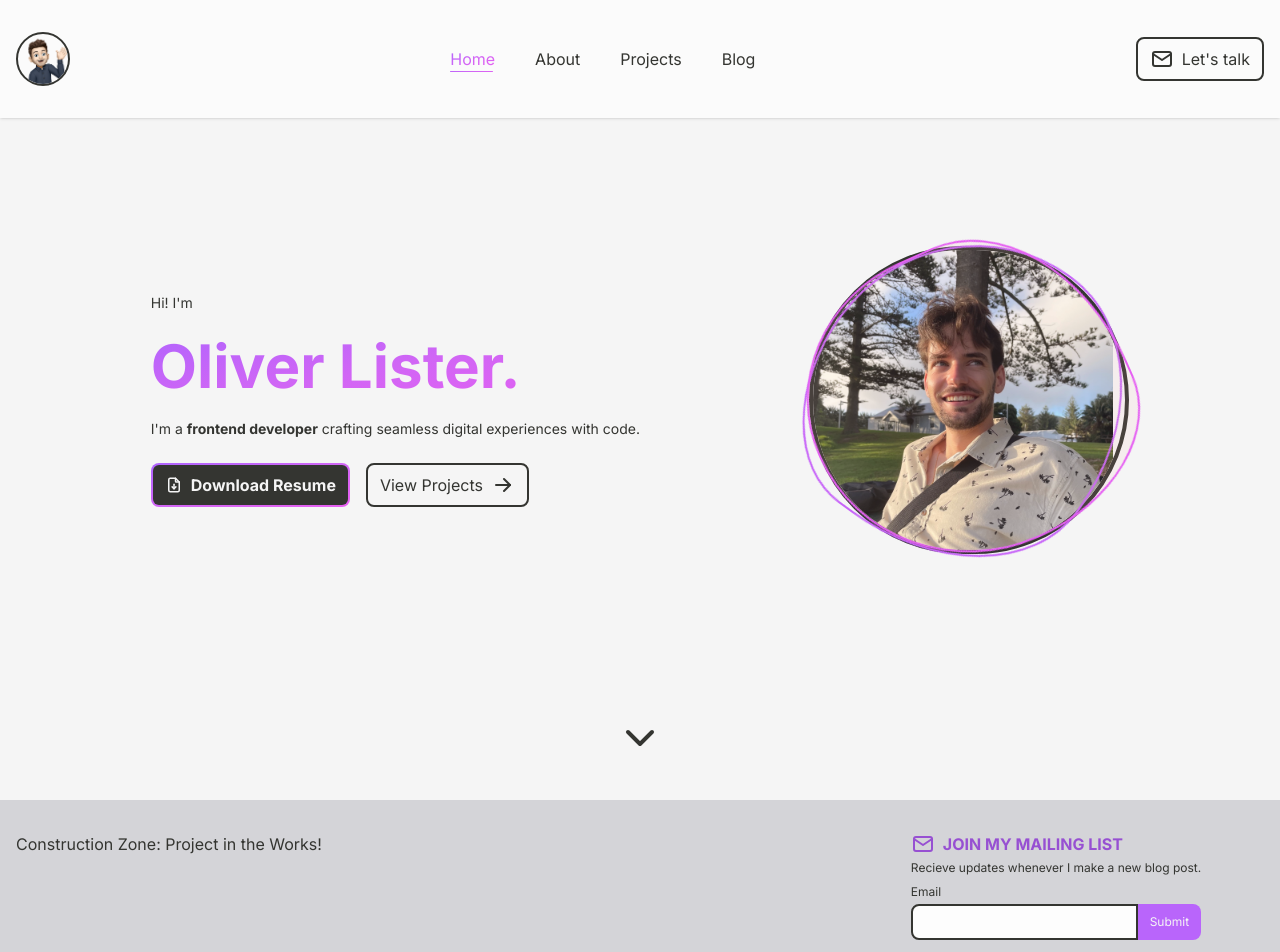
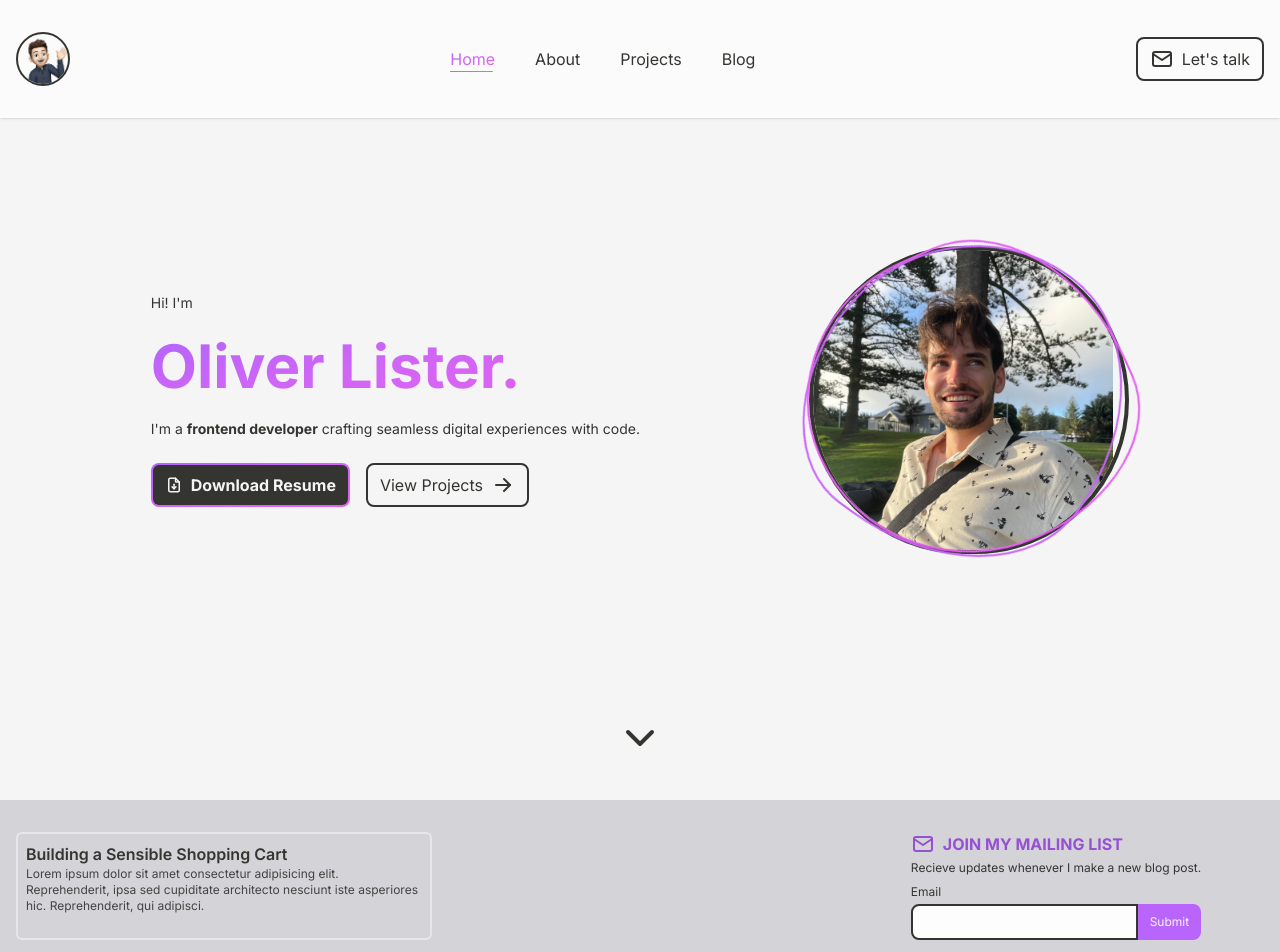
Before and after one commit to oliver-lister/oliverlister_dev, a Next.js app: page / in a window 1280 px wide. Shown: the top 952 px of the page. Built offline with nearby package versions, Linux system fonts and the light colour scheme.

Commit message:
started blog card

```diff
--- a/app/_components/Home/BlogTeaser.tsx
+++ b/app/_components/Home/BlogTeaser.tsx
@@ -1,3 +1,4 @@
+import BlogHorizontalCard from "@/components/BlogHorizontalCard";
 import MailingList from "./MailingList/MailingList";
 
 function BlogTeaser() {
@@ -7,8 +8,8 @@ function BlogTeaser() {
       className="bg-zinc-300 dark:bg-zinc-700 text-primary dark:text-secondary"
     >
       <div className="wrapper grid md:grid-cols-3">
-        <div className="md:col-span-2">
-          Construction Zone: Project in the Works!
+        <div className="md:col-span-2 grid grid-cols-2">
+          <BlogHorizontalCard />
         </div>
         <MailingList />
       </div>
--- a/app/globals.css
+++ b/app/globals.css
@@ -53,14 +53,14 @@
   width: 100%;
 }
 
-.hero-img {
-  width: clamp(12.5rem, 30vw, 20rem);
-}
-
 @media (min-width: 640px) {
   .hero {
     min-height: calc(100dvh - var(--layout-padding-y) * 2);
   }
+}
+
+.hero-img {
+  width: clamp(12.5rem, 30vw, 20rem);
 }
 
 /* NavBar */
@@ -120,8 +120,9 @@
 
 /* Hero Image Border Wobble */
 
+@media (prefers-reduced-motion: no-preference) {
   .border-wobble::before {
-  border: 2px solid #fff;
+    border: 2px solid;
     border-radius: 58% 42% 48% 53% / 47% 60% 36% 53%;
     width: 100%;
     height: 100%;
@@ -133,11 +134,10 @@
   }
 
   .border-wobble::after {
-  border: 2px solid #fff;
+    border: 2px solid;
     border-radius: 48% 42% 48% 53% / 47% 60% 36% 53%;
     width: 100%;
     height: 100%;
-  background: rgba(244, 166, 166, 0.1);
     content: "";
     position: absolute;
     left: 0;
@@ -158,3 +158,4 @@
       border-color: #e85ff1;
     }
   }
+}
--- /dev/null
+++ b/components/BlogHorizontalCard.tsx
@@ -0,0 +1,14 @@
+const BlogHorizontalCard = () => {
+  return (
+    <article className="border-2 rounded-md p-2">
+      <p className="font-semibold">Building a Sensible Shopping Cart</p>
+      <p className="text-xs opacity-90">
+        Lorem ipsum dolor sit amet consectetur adipisicing elit. Reprehenderit,
+        ipsa sed cupiditate architecto nesciunt iste asperiores hic.
+        Reprehenderit, qui adipisci.
+      </p>
+    </article>
+  );
+};
+
+export default BlogHorizontalCard;
```
Lines whose indentation alone changed are shown as unchanged.
